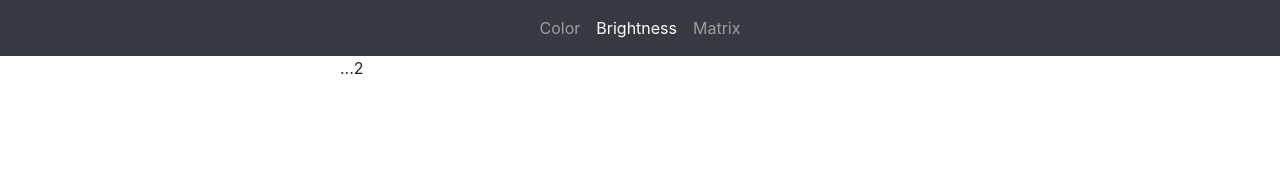
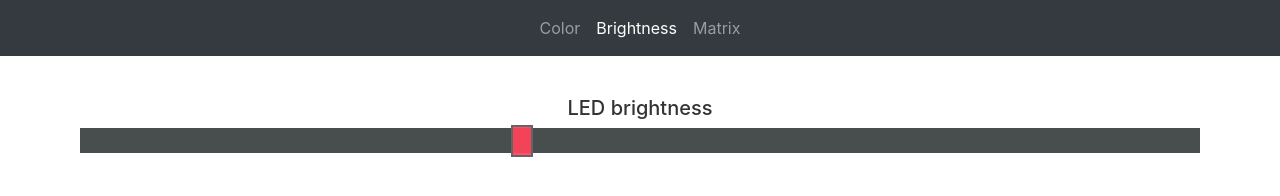
Before and after one commit to Chleba/JapanLamp, a plain HTML site: page web/index.html in a window 1280 px wide. Both pictures are taken after a click on the tab "Brightness". Drawn offline with Linux system fonts and the light colour scheme.

Commit message:
add brightness range input & update css

```diff
--- a/web/index.html
+++ b/web/index.html
@@ -46,7 +46,10 @@
 			  <div class="tab-pane active" id="color" role="tabpanel" aria-labelledby="color-tab">
 			  	<div id="colorPicker"></div>
 			  </div>
-			  <div class="tab-pane" id="brightness" role="tabpanel" aria-labelledby="brightness-tab">...2</div>
+			  <div class="tab-pane" id="brightness" role="tabpanel" aria-labelledby="brightness-tab">
+			  	<h5>LED brightness</h5>
+			  	<div><input class="form-control-range" type="range" min="0" max="255" step="1" value="100" name="brightness" id="brightnessInput" /></div>
+			  </div>
 			  <div class="tab-pane" id="matrix" role="tabpanel" aria-labelledby="matrix-tab">..3.</div>
 			</div>
 
--- a/web/main.js
+++ b/web/main.js
@@ -8,6 +8,7 @@ class JapanLamp {
 	}
 	_initColor(){
 		this.dom.colorbox = document.getElementById('colorPicker');
+		this.dom.color = document.getElementById('color');
 		let d = 600 * .35;
 		this.colorWheel = new ReinventedColorWheel({
 			appendTo: this.dom.colorbox,
@@ -17,6 +18,7 @@ class JapanLamp {
 			handleDiameter: d * .2 * .5,
 			onChange: this.changeColor.bind(this)
 		});
+		// this.dom.color.style.backgroundColor = this.colorWheel.color.hex;
 	}
 	_initWebSocket(){
 		this.wSocket = new WebSocket('ws://'+window.location.host+':81');
@@ -34,8 +36,7 @@ class JapanLamp {
 		var rgb565 = (((r & 0xf8)<<8)+((g & 0xfc)<<3)+((b & 0xf8)>>3)).toString(16);
 		while (rgb565.length<4){ rgb565 = "0" + rgb565; }
 
-		document.body.style.backgroundColor = color.hex;
-		// document.body.style.backgroundColor = '#'+rgb565;
+		this.dom.color.style.backgroundColor = color.hex;
 		console.log('#'+rgb565, ' - color');
 	}
 
--- a/web/style.css
+++ b/web/style.css
@@ -5,7 +5,15 @@
 /*.brightness { height:30%; }*/
 /*.brightness input { height:200px; }*/
 
+input[type=range]{width:100%;margin:3.45px 0;background-color:transparent;-webkit-appearance:none}input[type=range]:focus{outline:0}input[type=range]::-webkit-slider-runnable-track{background:#484d4d;border:0;width:100%;height:25.1px;cursor:pointer}input[type=range]::-webkit-slider-thumb{margin-top:-3.45px;width:22px;height:32px;background:rgba(255,67,91,.93);border:2px solid #646464;cursor:pointer;-webkit-appearance:none}input[type=range]:focus::-webkit-slider-runnable-track{background:#545a5a}input[type=range]::-moz-range-track{background:#484d4d;border:0;width:100%;height:25.1px;cursor:pointer}input[type=range]::-moz-range-thumb{width:22px;height:32px;background:rgba(255,67,91,.93);border:2px solid #646464;cursor:pointer}input[type=range]::-ms-track{background:0 0;border-color:transparent;border-width:3.45px 0;color:transparent;width:100%;height:25.1px;cursor:pointer}input[type=range]::-ms-fill-lower{background:#3c4040;border:0}input[type=range]::-ms-fill-upper{background:#484d4d;border:0}input[type=range]::-ms-thumb{width:22px;height:32px;background:rgba(255,67,91,.93);border:2px solid #646464;cursor:pointer;margin-top:0}input[type=range]:focus::-ms-fill-lower{background:#484d4d}input[type=range]:focus::-ms-fill-upper{background:#545a5a}@supports (-ms-ime-align:auto){input[type=range]{margin:0}}
+
 body, html { height: 100%; padding:0; margin:0; }
 .main { height: 100%; }
-.tab-content, .nav-container { max-width:600px; margin:0 auto; }
-#colorPicker { display:flex; justify-content:center; align-items:center; margin-top: 40px }
+
+.nav-container { max-width:600px; margin:0 auto; }
+.tab-content, .tab-pane { height:100%; }
+
+#colorPicker { display:flex; justify-content:center; align-items:center; padding-top: 40px; }
+
+#brightness { margin: 40px 80px; text-align:center;  }
+#brightness h5 { color:#333; text-align:center; }
```
